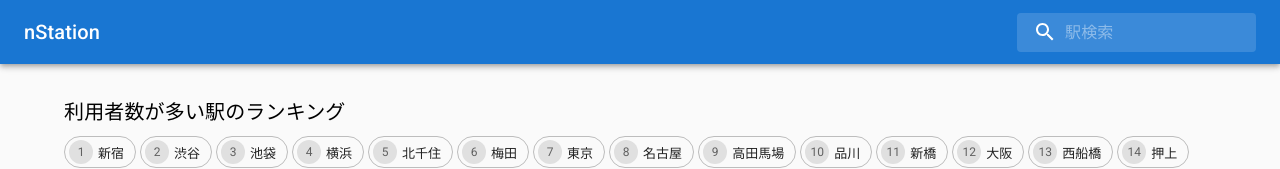
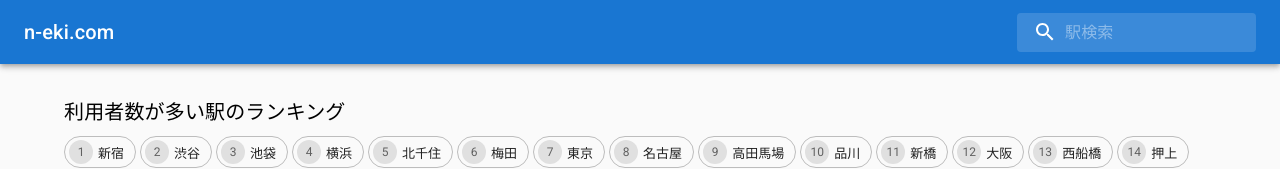
Before and after one commit to szkyudi/nstation, a Next.js app: page / in a window 1280 px wide. Shown: the top 169 px of the page. Built offline with nearby package versions, Linux system fonts and the light colour scheme.

Commit message:
SITE_TITLEの適用

```diff
--- a/components/organisms/Header.tsx
+++ b/components/organisms/Header.tsx
@@ -7,6 +7,7 @@ import { alpha, Box, InputBase, LinearProgress, styled } from '@mui/material';
 import { useRouter } from 'next/router';
 import Link from 'next/link';
 import MuiLink from '@mui/material/Link';
+import { SITE_TITLE } from '@/constants';
 
 
 const Search = styled('form')(({ theme }) => ({
@@ -73,8 +74,8 @@ export const Header: React.FC<Props> = ({ isLoading }) => {
         </Box>
       )}
       <Toolbar>
-        <Typography component="h1" variant="h6" sx={{ flexGrow: 1, mr: 2 }}>
-          <Link href="/" passHref><MuiLink color='#fff' underline="none">nStation</MuiLink></Link>
+        <Typography component="h1" variant="h6" sx={{ flexGrow: 1, mr: 2, whiteSpace: 'nowrap' }}>
+          <Link href="/" passHref><MuiLink color='#fff' underline="none">{SITE_TITLE}</MuiLink></Link>
         </Typography>
         <Search onSubmit={handleSubmit}>
           <SearchIconWrapper>
```
